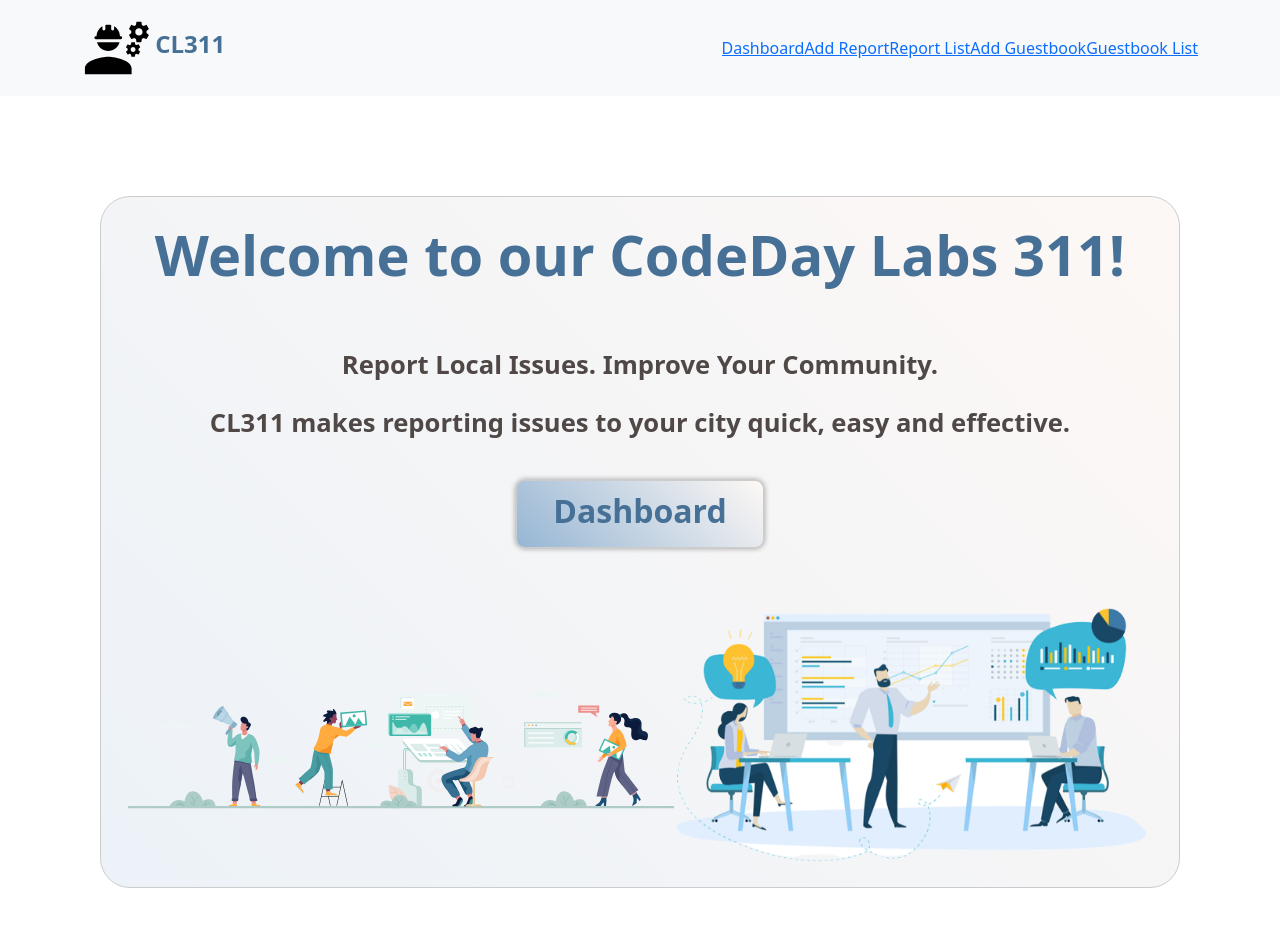
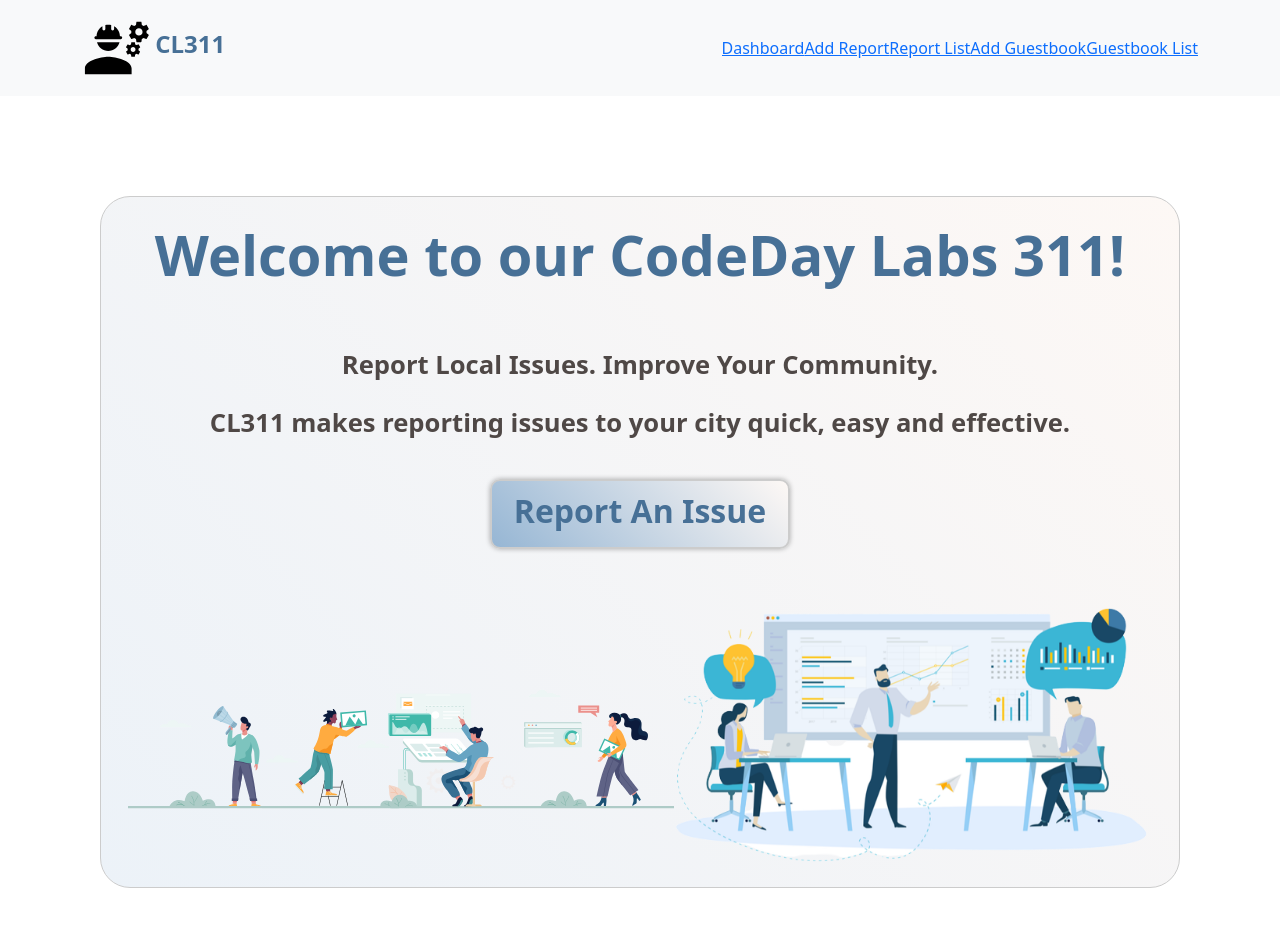
Before and after one commit to CodeDayLabs311/cl311, a Next.js app in the folder app/: page / in a window 1280 px wide. Shown: the top 926 px of the page. Built offline with nearby package versions, Linux system fonts and the light colour scheme.

Commit message:
Addressed Comments

```diff
--- a/app/src/components/ItemsNav.tsx
+++ b/app/src/components/ItemsNav.tsx
@@ -13,15 +13,15 @@ export default function ItemsNav() {
     return (
         <ItemsHeader>
             <Tabs value={value} onChange={handleChange}>
-                <Tab value="one" label={<BoldText>Dashboard</BoldText>} href="/dashboard" />
-                <Tab value="two" label={<BoldText>Add Report</BoldText>} href="/report/create" />
-                <Tab value="three" label={<BoldText>Report List</BoldText>} href="/report" />
+                <Tab value="dashboard" label={<BoldText>Dashboard</BoldText>} href="/dashboard" />
+                <Tab value="add-report" label={<BoldText>Add Report</BoldText>} href="/report/create" />
+                <Tab value="report-list" label={<BoldText>Report List</BoldText>} href="/report" />
                 <Tab
-                    value="four"
+                    value="add-guestbook"
                     label={<BoldText>Add Guestbook</BoldText>}
                     href="/guestbook/create"
                 />
-                <Tab value="five" label={<BoldText>Guestbook List</BoldText>} href="/guestbook" />
+                <Tab value="guestbook-list" label={<BoldText>Guestbook List</BoldText>} href="/guestbook" />
             </Tabs>
         </ItemsHeader>
     );
--- a/app/src/pages/index.tsx
+++ b/app/src/pages/index.tsx
@@ -33,8 +33,8 @@ export default function Home() {
                                 </StyledSubHeading>
                             </Grid>
                             <Grid container justifyContent="center">
-                                <StyledButton variant="secondary" href="/report/dashboard">
-                                    <TextBtn>Dashboard</TextBtn>
+                                <StyledButton variant="secondary" href="/report/create">
+                                    <TextBtn>Report An Issue</TextBtn>
                                 </StyledButton>
                             </Grid>
                             <Grid container spacing={4}>
--- a/app/src/styles/StyleHomePage.tsx
+++ b/app/src/styles/StyleHomePage.tsx
@@ -17,7 +17,7 @@ const StyledButton = styled(ButtonLink)({
     boxShadow: '0px 0px 5px rgba(0, 0, 0, 0.3)',
     fontWeight: 'bold',
     height: '70px',
-    width: '250px',
+    width: '300px',
     '&:hover': {
         background: `linear-gradient(45deg, ${PRIMARY_BACKGROUND}, ${MEDIUM_PRIMARY})`,
     },
```
